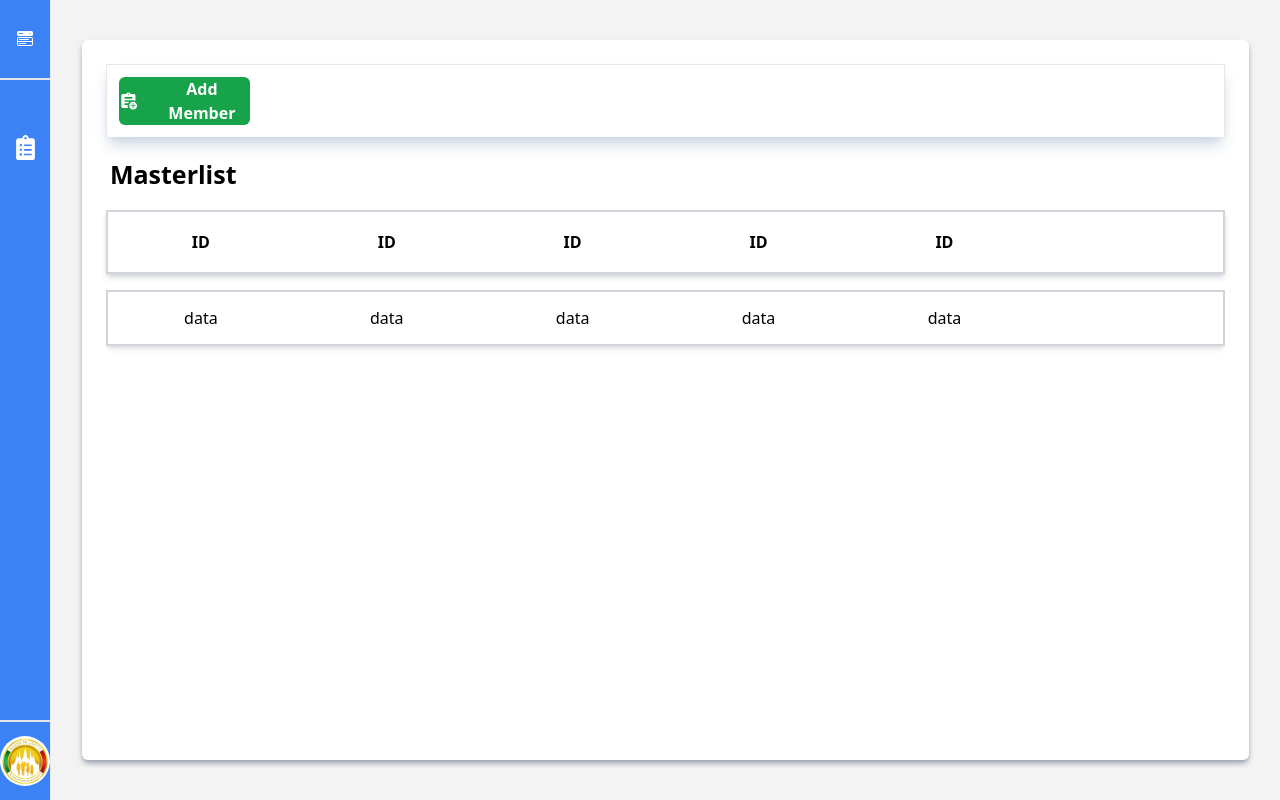
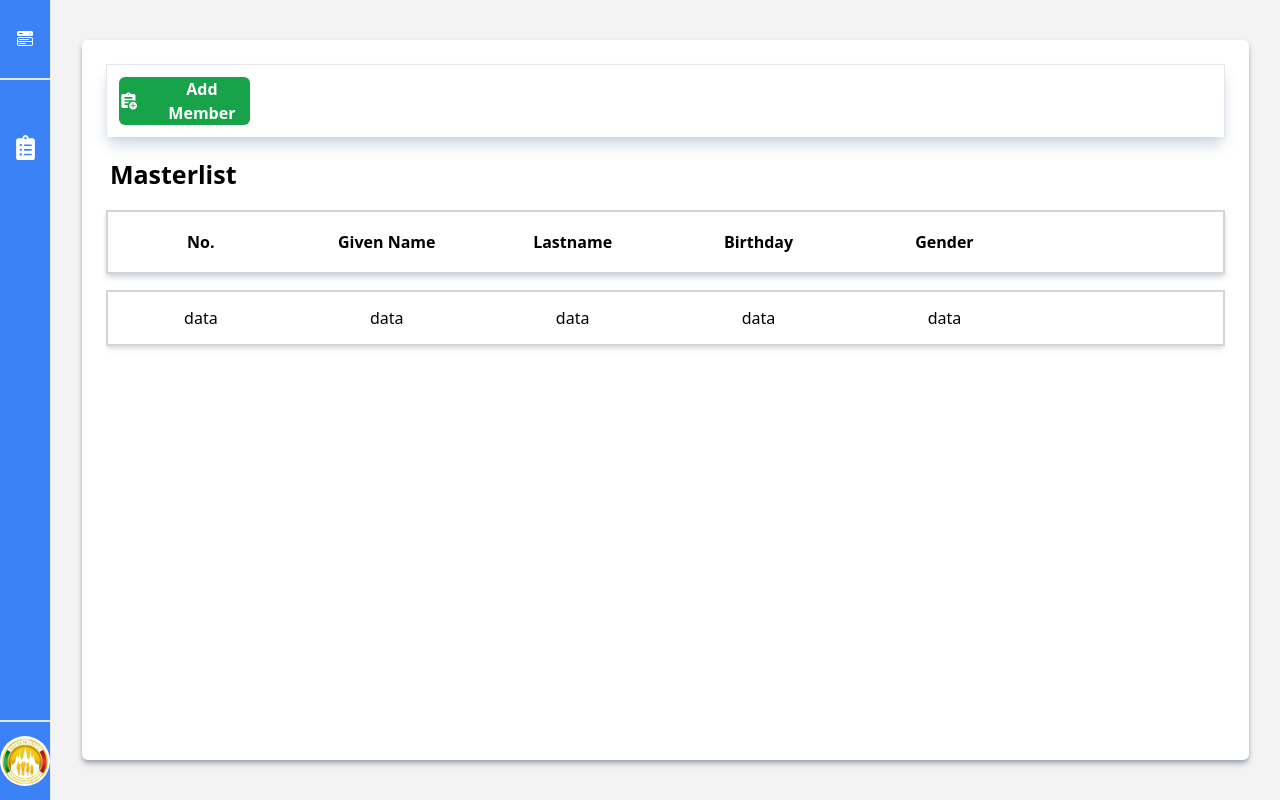
Before and after one commit to vernz008/Purok_System, a React (Vite) app in the folder frontend/: page /1 in a window 1280 px wide. Built offline with nearby package versions, Linux system fonts and the light colour scheme; no server answers; some icons are missing.

Commit message:
update commit

```diff
--- a/frontend/src/components/admin/content/Masterlist_Content.jsx
+++ b/frontend/src/components/admin/content/Masterlist_Content.jsx
@@ -111,19 +111,19 @@ const Masterlist_Content = () => {
             "
             >
               <th className="w-[20%] h-full flex justify-center items-center">
-                ID
+                No.
               </th>
               <th className="w-[20%] h-full flex justify-center items-center">
-                ID
+                Given Name
               </th>
               <th className="w-[20%] h-full flex justify-center items-center">
-                ID
+                Lastname
               </th>
               <th className="w-[20%] h-full flex justify-center items-center">
-                ID
+                Birthday
               </th>
               <th className="w-[20%] h-full flex justify-center items-center">
-                ID
+                Gender
               </th>
               <th className="w-[20%] h-full flex justify-center items-center"></th>
             </tr>
@@ -138,6 +138,8 @@ const Masterlist_Content = () => {
                 className="w-full h-[10%] flex justify-between items-center  text-center shadow-md border-[2px] border-gray-300
               monitor_md:h-[13.5%]
               monitor_md:text-[14px]
+
+              monitor_xxl:h-[16%]
               "
               >
                 <td className="w-[20%] h-[3.5rem] flex justify-center items-center">
```
